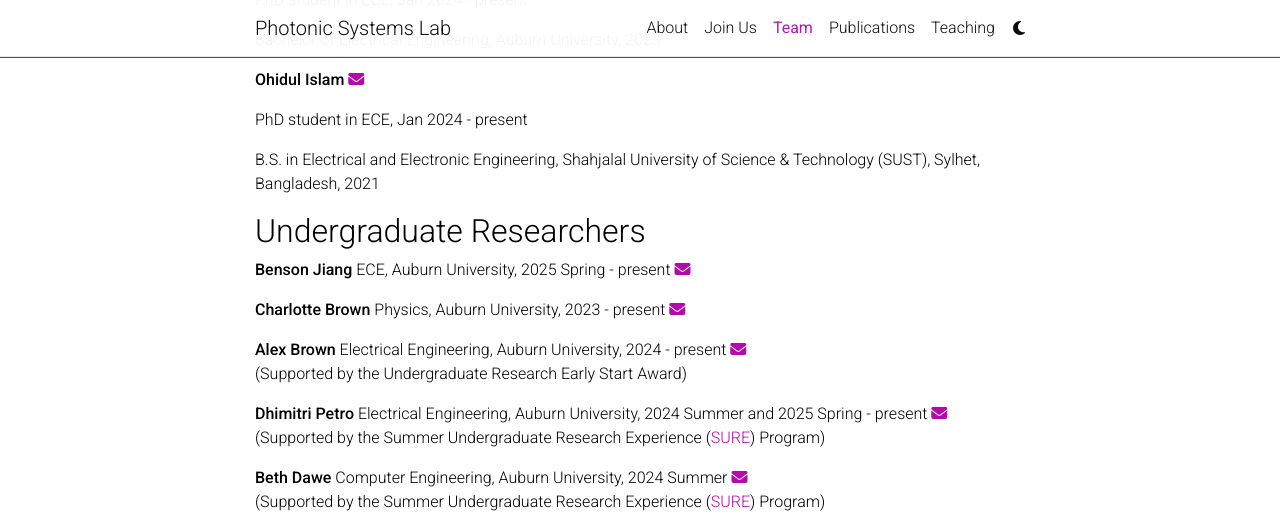
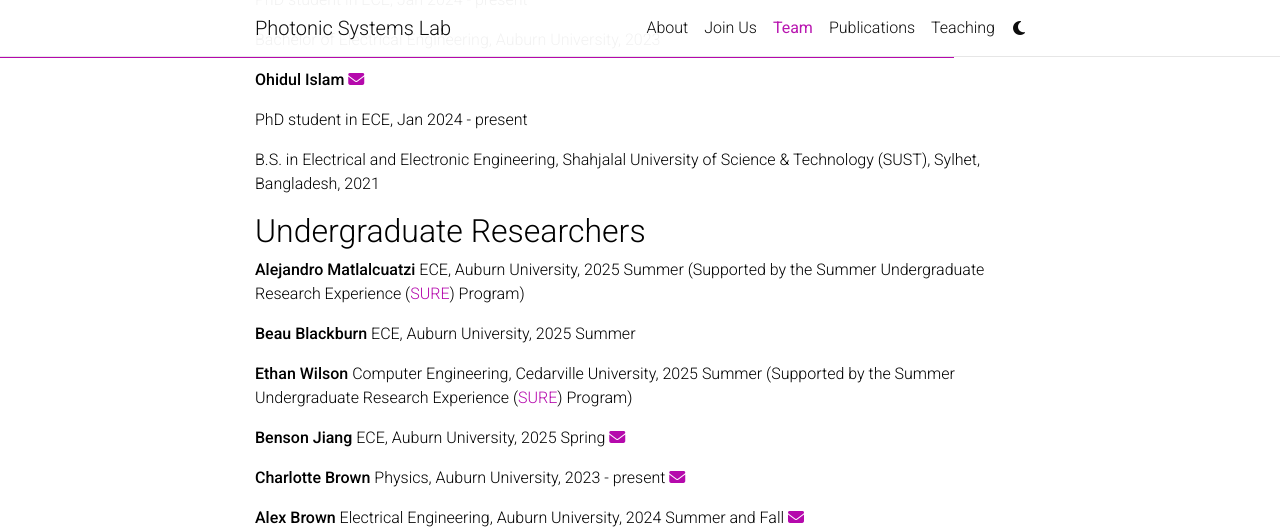
Before and after one commit to zihegao/zihegao.github.io, a Jekyll site: the page built from _pages/people.md, in a window 1280 px wide and 1400 px high, scrolled down 630 px. Shown: the top 532 px of the window. Built offline with Jekyll 4.4.1, drawn with Linux system fonts in a browser that asks for light colours; comment, search, counter and statistics services are not loaded; a style sheet for code colours, icons or effects is not loaded; some of the changed text lies outside the part shown.

Commit message:
update group photo

```diff
--- a/_pages/people.md
+++ b/_pages/people.md
@@ -81,20 +81,29 @@
 
 ## Undergraduate Researchers
 
+**Alejandro Matlalcuatzi**
+ECE, Auburn University, 2025 Summer (Supported by the Summer Undergraduate Research Experience ([SURE](https://eng.auburn.edu/news/2024/07/sure-program-provides-undergraduate-students-with-taste-of-graduate-school.html)) Program)
+
+**Beau Blackburn**
+ECE, Auburn University, 2025 Summer
+
+**Ethan Wilson**
+Computer Engineering, Cedarville University, 2025 Summer (Supported by the Summer Undergraduate Research Experience ([SURE](https://eng.auburn.edu/news/2024/07/sure-program-provides-undergraduate-students-with-taste-of-graduate-school.html)) Program)
+
 **Benson Jiang**
-ECE, Auburn University, 2025 Spring - present <a href="mailto:bzj0043@auburn.edu" class="card-link"><i class="fas fa-envelope"></i></a>
+ECE, Auburn University, 2025 Spring <a href="mailto:bzj0043@auburn.edu" class="card-link"><i class="fas fa-envelope"></i></a>
 
 **Charlotte Brown**
 Physics, Auburn University, 2023 - present
 <a href="mailto:scb0118@auburn.edu" class="card-link"><i class="fas fa-envelope"></i></a>
 
 **Alex Brown**
-Electrical Engineering, Auburn University, 2024 - present <a href="mailto:kab0182@auburn.edu" class="card-link"><i class="fas fa-envelope"></i></a>
+Electrical Engineering, Auburn University, 2024 Summer and Fall <a href="mailto:kab0182@auburn.edu" class="card-link"><i class="fas fa-envelope"></i></a>
 (Supported by the Undergraduate Research Early Start Award)
 
 **Dhimitri Petro**
 Electrical Engineering, Auburn University, 2024 Summer and 2025 Spring - present <a href="mailto:dcp0030@auburn.edu" class="card-link"><i class="fas fa-envelope"></i></a>
-(Supported by the Summer Undergraduate Research Experience ([SURE](https://eng.auburn.edu/news/2024/07/sure-program-provides-undergraduate-students-with-taste-of-graduate-school.html)) Program)
+(Supported by the Summer Undergraduate Research Experience ([SURE](https://eng.auburn.edu/news/2024/07/sure-program-provides-undergraduate-students-with-taste-of-graduate-school.html)) Program and 2025-2026 Undergraduate Research Fellowship Award)
 
 **Beth Dawe**
 Computer Engineering, Auburn University, 2024 Summer <a href="mailto:emd0063@auburn.edu" class="card-link"><i class="fas fa-envelope"></i></a>
@@ -102,6 +111,10 @@
 
 ## Group photos
 
+**2025 July**
+<img src="/assets/img/group_members/202507_group_photo.jpeg" width="400">
+From left to right: Zihe Gao, Jake Dunham, Ohidul Islam, Dhimitri Petro, Alejandro Matlalcuatzi, Beau Blackburn, Ethan Wilson
+
 **2024 July**
 <img src="/assets/img/group_members/202407_group_photo.jpg" width="400">
 From left to right: Jake Dunham, Alex Brown, Beth Dawe, Dhimitri Petro, Ohidul Islam, Zihe Gao. (Charlotte is doing a summer internship in Oak Ridge and missed all the fun.)
```
Also changed, not shown: _pages/teaching.md (+3 -1 lines), assets/img/group_members/202507_group_photo.jpeg (added).
